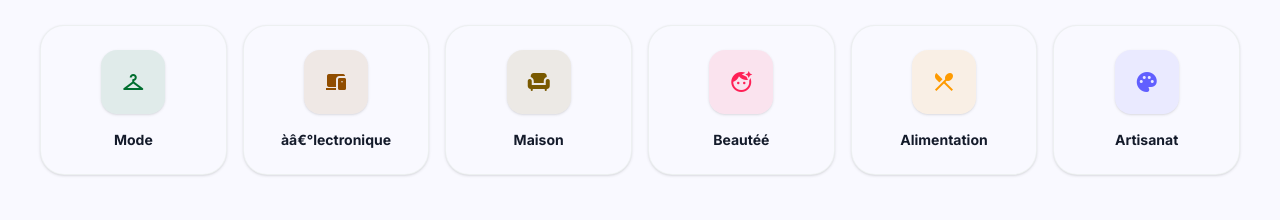
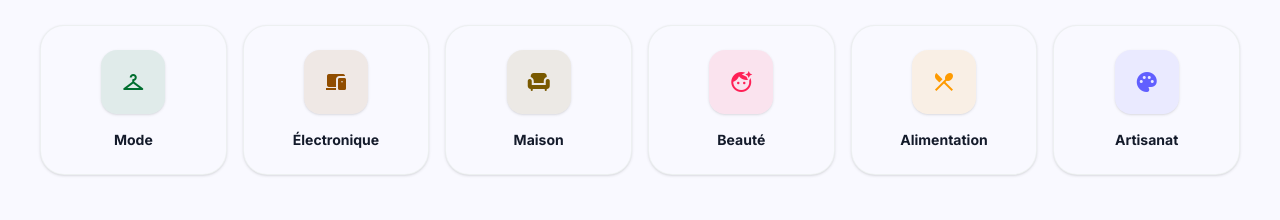
Before and after one commit to Konrad-Chirel/elevate-market, a React (Vite) app: page / in a window 1280 px wide. Shown: the part 1300-1520 px from the top of the page. Built offline with nearby package versions, Linux system fonts and the light colour scheme.

Commit message:
Fix category links and typography in Home page

```diff
--- a/src/pages/Home.tsx
+++ b/src/pages/Home.tsx
@@ -129,37 +129,37 @@ export function Home() {
           </a>
         </div>
         <div className="grid grid-cols-2 md:grid-cols-3 lg:grid-cols-6 gap-4">
-          <Link to="/catalogue" className="group flex flex-col items-center p-6 rounded-3xl bg-surface shadow-sm hover:shadow-xl hover:-translate-y-1 transition-all duration-300 border border-outline-variant/20 text-center gap-4">
+          <Link to="/catalogue" state={{ category: "Mode" }} className="group flex flex-col items-center p-6 rounded-3xl bg-surface shadow-sm hover:shadow-xl hover:-translate-y-1 transition-all duration-300 border border-outline-variant/20 text-center gap-4">
             <div className="w-16 h-16 rounded-2xl bg-primary/10 shadow-sm flex items-center justify-center text-primary group-hover:bg-primary group-hover:text-on-primary group-hover:scale-110 transition-all duration-300">
               <span className="material-symbols-outlined text-3xl" style={{fontVariationSettings: "'FILL' 1"}}>checkroom</span>
             </div>
             <span className="font-title-lg text-sm font-bold text-on-surface group-hover:text-primary transition-colors">Mode</span>
           </Link>
-          <Link to="/catalogue" className="group flex flex-col items-center p-6 rounded-3xl bg-surface shadow-sm hover:shadow-xl hover:-translate-y-1 transition-all duration-300 border border-outline-variant/20 text-center gap-4">
+          <Link to="/catalogue" state={{ category: "Électronique" }} className="group flex flex-col items-center p-6 rounded-3xl bg-surface shadow-sm hover:shadow-xl hover:-translate-y-1 transition-all duration-300 border border-outline-variant/20 text-center gap-4">
             <div className="w-16 h-16 rounded-2xl bg-secondary/10 shadow-sm flex items-center justify-center text-secondary group-hover:bg-secondary group-hover:text-on-secondary group-hover:scale-110 transition-all duration-300">
               <span className="material-symbols-outlined text-3xl" style={{fontVariationSettings: "'FILL' 1"}}>devices</span>
             </div>
-            <span className="font-title-lg text-sm font-bold text-on-surface group-hover:text-secondary transition-colors">àâ€°lectronique</span>
+            <span className="font-title-lg text-sm font-bold text-on-surface group-hover:text-secondary transition-colors">Électronique</span>
           </Link>
-          <Link to="/catalogue" className="group flex flex-col items-center p-6 rounded-3xl bg-surface shadow-sm hover:shadow-xl hover:-translate-y-1 transition-all duration-300 border border-outline-variant/20 text-center gap-4">
+          <Link to="/catalogue" state={{ category: "Maison" }} className="group flex flex-col items-center p-6 rounded-3xl bg-surface shadow-sm hover:shadow-xl hover:-translate-y-1 transition-all duration-300 border border-outline-variant/20 text-center gap-4">
             <div className="w-16 h-16 rounded-2xl bg-tertiary/10 shadow-sm flex items-center justify-center text-tertiary group-hover:bg-tertiary group-hover:text-on-tertiary group-hover:scale-110 transition-all duration-300">
               <span className="material-symbols-outlined text-3xl" style={{fontVariationSettings: "'FILL' 1"}}>chair</span>
             </div>
             <span className="font-title-lg text-sm font-bold text-on-surface group-hover:text-tertiary transition-colors">Maison</span>
           </Link>
-          <Link to="/catalogue" className="group flex flex-col items-center p-6 rounded-3xl bg-surface shadow-sm hover:shadow-xl hover:-translate-y-1 transition-all duration-300 border border-outline-variant/20 text-center gap-4">
+          <Link to="/catalogue" state={{ category: "Beauté" }} className="group flex flex-col items-center p-6 rounded-3xl bg-surface shadow-sm hover:shadow-xl hover:-translate-y-1 transition-all duration-300 border border-outline-variant/20 text-center gap-4">
             <div className="w-16 h-16 rounded-2xl bg-rose-500/10 shadow-sm flex items-center justify-center text-rose-500 group-hover:bg-rose-500 group-hover:text-white group-hover:scale-110 transition-all duration-300">
               <span className="material-symbols-outlined text-3xl" style={{fontVariationSettings: "'FILL' 1"}}>face_retouching_natural</span>
             </div>
-            <span className="font-title-lg text-sm font-bold text-on-surface group-hover:text-rose-500 transition-colors">Beautéé</span>
+            <span className="font-title-lg text-sm font-bold text-on-surface group-hover:text-rose-500 transition-colors">Beauté</span>
           </Link>
-          <Link to="/catalogue" className="group flex flex-col items-center p-6 rounded-3xl bg-surface shadow-sm hover:shadow-xl hover:-translate-y-1 transition-all duration-300 border border-outline-variant/20 text-center gap-4">
+          <Link to="/catalogue" state={{ category: "Alimentation" }} className="group flex flex-col items-center p-6 rounded-3xl bg-surface shadow-sm hover:shadow-xl hover:-translate-y-1 transition-all duration-300 border border-outline-variant/20 text-center gap-4">
             <div className="w-16 h-16 rounded-2xl bg-amber-500/10 shadow-sm flex items-center justify-center text-amber-500 group-hover:bg-amber-500 group-hover:text-white group-hover:scale-110 transition-all duration-300">
               <span className="material-symbols-outlined text-3xl" style={{fontVariationSettings: "'FILL' 1"}}>local_dining</span>
             </div>
             <span className="font-title-lg text-sm font-bold text-on-surface group-hover:text-amber-500 transition-colors">Alimentation</span>
           </Link>
-          <Link to="/catalogue" className="group flex flex-col items-center p-6 rounded-3xl bg-surface shadow-sm hover:shadow-xl hover:-translate-y-1 transition-all duration-300 border border-outline-variant/20 text-center gap-4">
+          <Link to="/catalogue" state={{ category: "Artisanat" }} className="group flex flex-col items-center p-6 rounded-3xl bg-surface shadow-sm hover:shadow-xl hover:-translate-y-1 transition-all duration-300 border border-outline-variant/20 text-center gap-4">
             <div className="w-16 h-16 rounded-2xl bg-indigo-500/10 shadow-sm flex items-center justify-center text-indigo-500 group-hover:bg-indigo-500 group-hover:text-white group-hover:scale-110 transition-all duration-300">
               <span className="material-symbols-outlined text-3xl" style={{fontVariationSettings: "'FILL' 1"}}>palette</span>
             </div>
```
